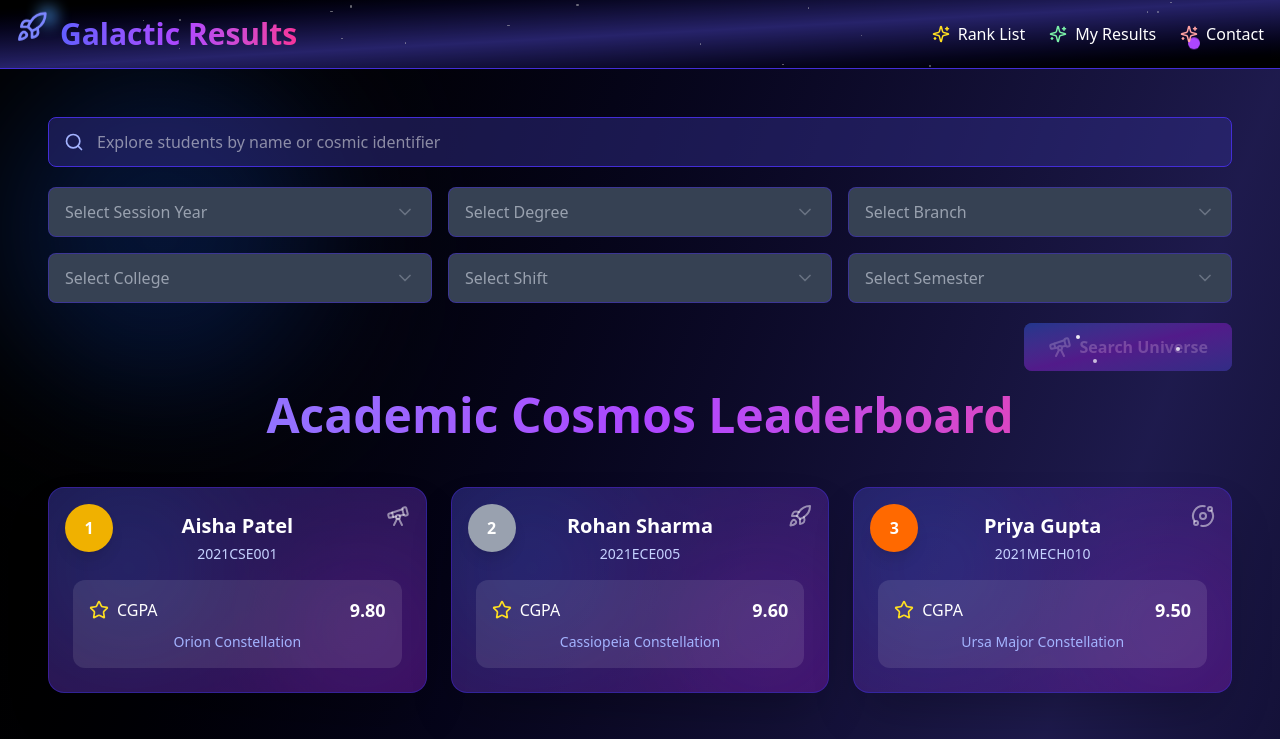
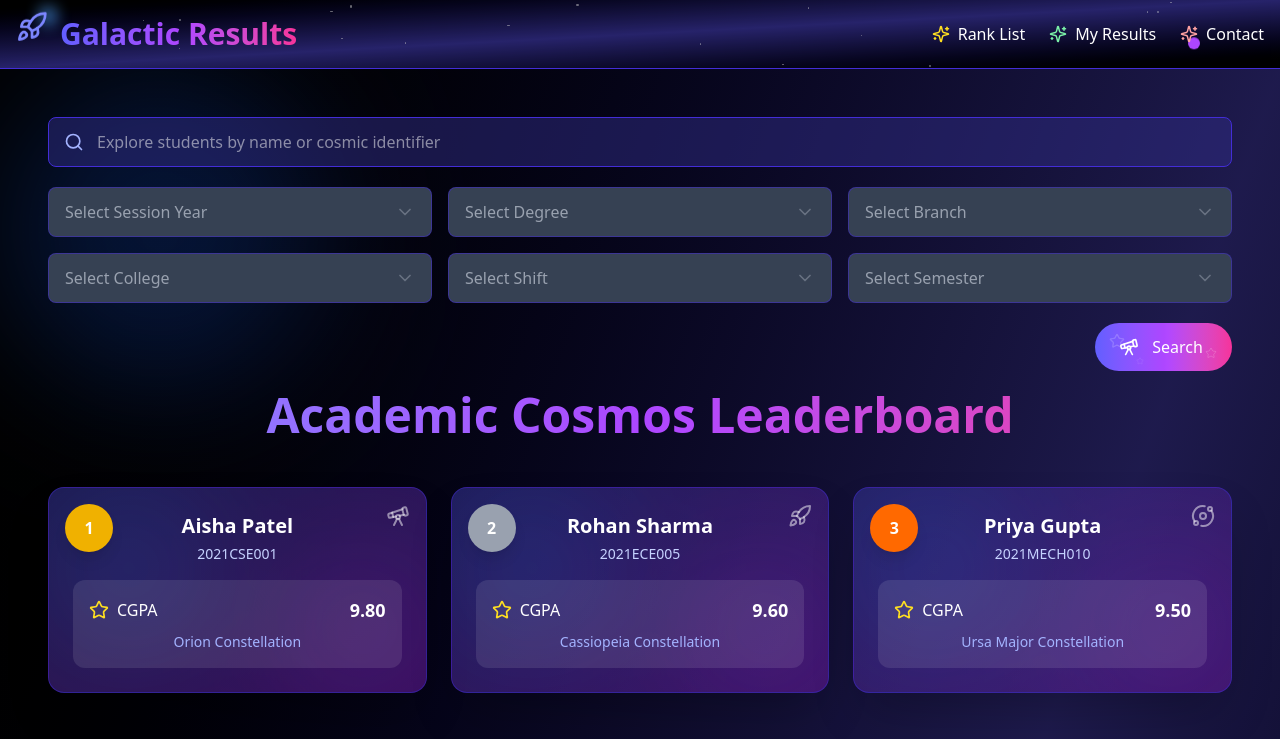
Before and after one commit to AJTimePyro/uni-result, a Next.js app in the folder frontend/: page /ranklist in a window 1280 px wide. Shown: the top 739 px of the page. Built offline with nearby package versions, Linux system fonts and the light colour scheme.

Commit message:
improved button

```diff
--- a/frontend/components/layouts/RankListFilters.tsx
+++ b/frontend/components/layouts/RankListFilters.tsx
@@ -1,6 +1,6 @@
 import { useQuery } from "@tanstack/react-query";
 import RanklistFilterDropdown from "../ui/FilterDropdown";
-import { QUERY_KEYS, fetchColleges, fetchDegrees, fetchRanklistResult, fetchSessionYears } from "@/queries";
+import { QUERY_KEYS, fetchColleges, fetchDegrees, fetchSessionYears } from "@/queries";
 import { Dispatch, SetStateAction, memo, useCallback, useEffect, useMemo, useState } from "react";
 import CosmicButton from "../ui/CosmicButton";
 
@@ -445,7 +445,7 @@ export default function RankListFilters({ callBackFetchResult }: RankListFilters
     }, []);
 
     const buttonHandler = () => {
-        const requestJson : RankListRequestJSON = {
+        const requestJson: RankListRequestJSON = {
             uniName: process.env.NEXT_PUBLIC_UNI_GGSIPU || '',
             batchYear: parseInt(selectedSessionYear.year),
             degreeID: selectedBranch.degreeID,
@@ -515,7 +515,9 @@ export default function RankListFilters({ callBackFetchResult }: RankListFilters
             </section>
 
             <div className="flex justify-end">
-                <CosmicButton className="" text="Search Universe" onClick={buttonHandler} />
+                <CosmicButton loadingText='Fetching...' onClick={buttonHandler}>
+                    Search
+                </CosmicButton>
             </div>
         </section>
     );
--- a/frontend/components/ui/CosmicButton.tsx
+++ b/frontend/components/ui/CosmicButton.tsx
@@ -1,41 +1,84 @@
-import { motion } from 'framer-motion';
-import { Telescope } from 'lucide-react';
+'use client';
+import React, { useState, useEffect, useRef } from 'react';
+import { Loader2, Star, Telescope } from 'lucide-react';
 
-interface CosmicSearchButtonProps {
+interface CosmicButtonProps {
     onClick: () => void;
-    text: string;
+    children?: React.ReactNode;
+    loadingText?: string;
     className?: string;
 }
 
-const CosmicSearchButton = ({ onClick, text, className = '' }: CosmicSearchButtonProps) => {
+const CosmicButton: React.FC<CosmicButtonProps> = ({
+    onClick,
+    children,
+    loadingText = 'Loading...',
+    className = ''
+}) => {
+    const [isLoading, setIsLoading] = useState<boolean>(false);
+    const textRef = useRef<HTMLSpanElement>(null);
+    const loadingTextRef = useRef<HTMLSpanElement>(null);
+    const buttonRef = useRef<HTMLButtonElement>(null);
+    const [fixedWidth, setFixedWidth] = useState<number>(0);
+
+    useEffect(() => {
+        if (textRef.current && loadingTextRef.current) {
+            const contentWidth = Math.max(
+                textRef.current.offsetWidth,
+                loadingTextRef.current.offsetWidth
+            );
+            setFixedWidth(contentWidth + 60); // Extra padding to account for button padding
+        }
+    }, [children, loadingText]);
+
+    const handleClick = () => {
+        setIsLoading(true);
+        try {
+            onClick();
+        } finally {
+            setTimeout(() => {
+                setIsLoading(false);
+            }, 2000);
+        }
+    };
+
+    const buttonText = children || 'Cosmic Button';
+
     return (
-        <motion.button
-            onClick={onClick}
-            className={`relative px-6 py-3 overflow-hidden font-medium rounded-lg text-white bg-indigo-900 group hover:cursor-pointer ${className}`}
-            whileHover={{ scale: 1.05 }}
-            whileTap={{ scale: 0.95 }}
-            initial={{ opacity: 0 }}
-            animate={{ opacity: 1 }}
-            transition={{ duration: 0.3 }}
+        <button
+            ref={buttonRef}
+            onClick={handleClick}
+            disabled={isLoading}
+            className={`relative group overflow-hidden px-6 py-3 rounded-full bg-gradient-to-r from-indigo-500 via-purple-500 to-pink-500 text-white font-medium transition-all duration-300 hover:shadow-lg hover:shadow-purple-500/30 focus:outline-none focus:ring-2 focus:ring-purple-500 focus:ring-offset-2 disabled:opacity-70 ${className}`}
+            type="button"
+            style={{ width: `${fixedWidth}px` }}
         >
-            {/* Subtle cosmic background gradient */}
-            <span className="absolute inset-0 w-full h-full bg-gradient-to-br from-blue-900 via-purple-900 to-indigo-900 opacity-80" />
+            <div className="absolute inset-0 w-full h-full">
+                <Star className="absolute text-white/20 w-4 h-4 animate-pulse" style={{ top: '20%', left: '10%' }} />
+                <Star className="absolute text-white/20 w-3 h-3 animate-pulse" style={{ top: '50%', left: '80%', animationDelay: '0.5s' }} />
+                <Star className="absolute text-white/20 w-2 h-2 animate-pulse" style={{ top: '70%', left: '30%', animationDelay: '1s' }} />
+            </div>
 
-            {/* Stars effect (minimal for performance) */}
-            <span className="absolute top-1/4 left-1/4 w-1 h-1 rounded-full bg-white opacity-90" />
-            <span className="absolute top-3/4 left-1/3 w-1 h-1 rounded-full bg-white opacity-70" />
-            <span className="absolute top-2/4 right-1/4 w-1 h-1 rounded-full bg-white opacity-80" />
+            <span ref={textRef} className="absolute opacity-0 pointer-events-none">{buttonText}</span>
+            <span ref={loadingTextRef} className="absolute opacity-0 pointer-events-none">{loadingText}</span>
 
-            {/* Subtle glow effect */}
-            <span className="absolute inset-0 w-full h-full transition-all duration-300 ease-out rounded-lg opacity-0 bg-gradient-to-br from-blue-400 via-transparent to-transparent group-hover:opacity-20" />
+            <div className="relative flex items-center justify-center gap-2">
+                <div className="w-5 h-5 flex items-center justify-center flex-shrink-0">
+                    {isLoading ? (
+                        <Loader2 className="w-5 h-5 animate-spin" />
+                    ) : (
+                        <Telescope className="w-5 h-5" />
+                    )}
+                </div>
 
-            {/* Text with space-themed search icon */}
-            <div className="flex items-center gap-2">
-                <Telescope className="stroke-white" />
-                <span className="text-white opacity-100 font-semibold">{text}</span>
+                <span className="inline-block text-center w-full">
+                    {isLoading ? loadingText : buttonText}
+                </span>
             </div>
-        </motion.button>
+
+            <span className="absolute top-0 left-0 w-full h-full bg-gradient-to-r from-transparent via-white/20 to-transparent -translate-x-full group-hover:animate-shimmer" />
+        </button>
     );
 };
 
-export default CosmicSearchButton;
+export default CosmicButton;
```
